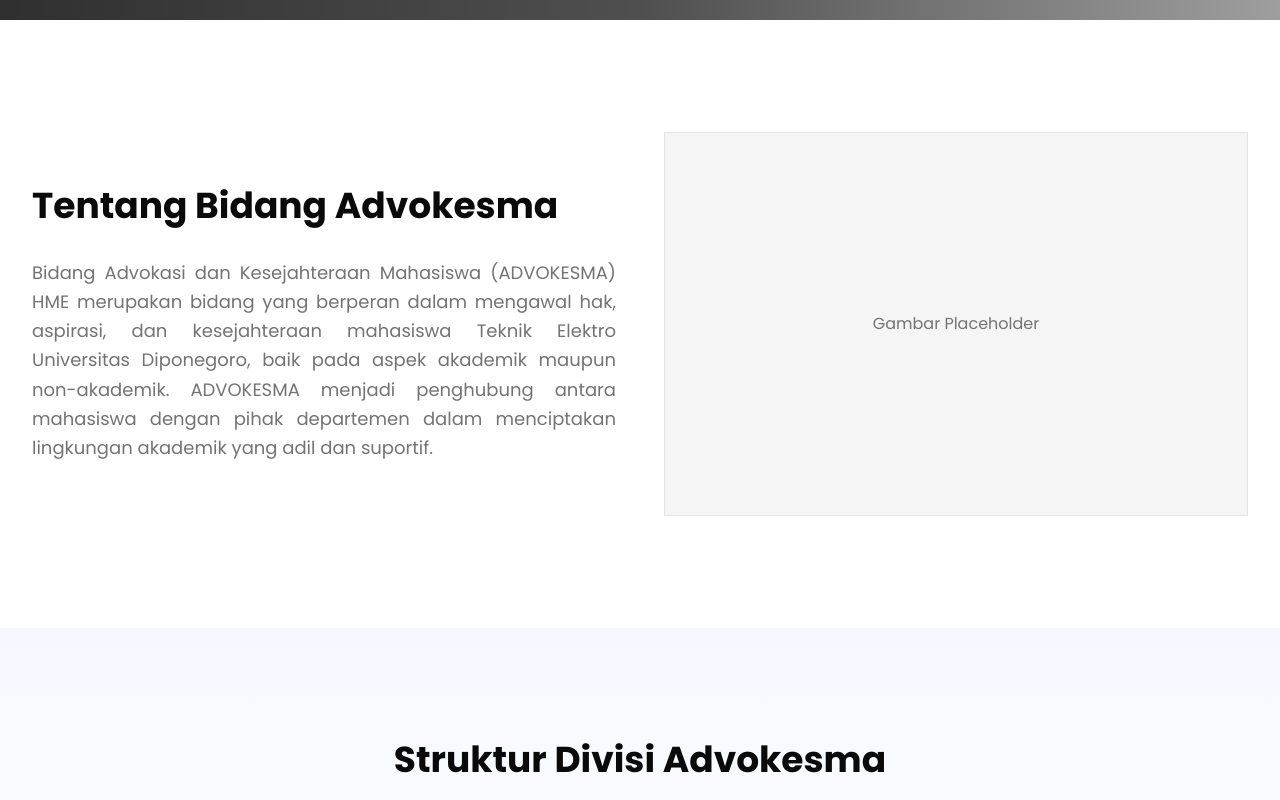
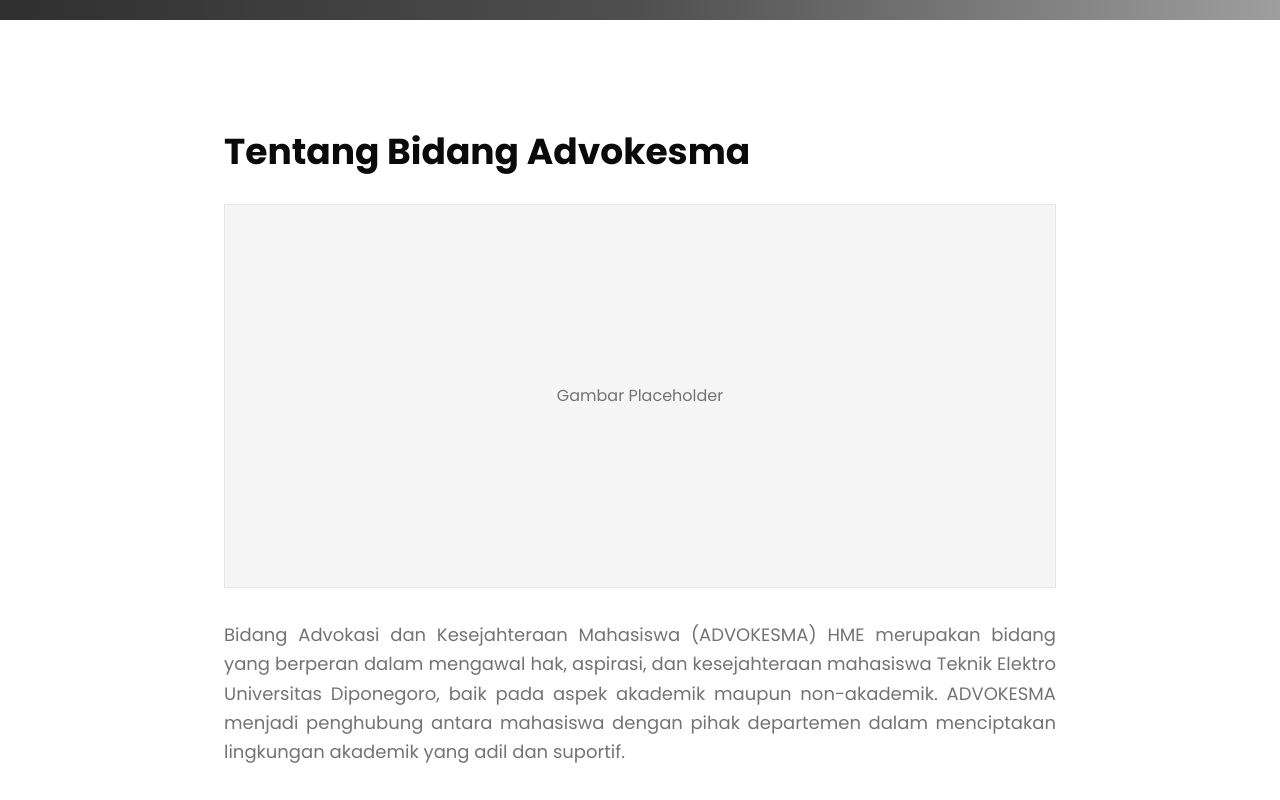
Before and after one commit to atharii/v0-advokesma-website-design, a Next.js app: page / in a window 1280 px wide. Shown: the part 780-1580 px from the top of the page. Built offline with nearby package versions, Linux system fonts and the light colour scheme; grey boxes are pictures that could not be loaded.

Commit message:
feat: restructure about section with vertical layout
Update layout to single-column with flexbox for better display.

Co-authored-by: atharii <88034432+atharii@users.noreply.github.com>

```diff
--- a/components/about-section.tsx
+++ b/components/about-section.tsx
@@ -9,37 +9,29 @@ export function AboutSection() {
 
   return (
     <section id="tentang" className="py-16 sm:py-20 lg:py-28 bg-background">
-      <div className="max-w-7xl mx-auto px-4 sm:px-6 lg:px-8">
-        <div className="grid grid-cols-1 md:grid-cols-2 gap-8 lg:gap-12 items-center">
-          {/* Left side - Text content */}
+      <div className="max-w-4xl mx-auto px-4 sm:px-6 lg:px-8">
         <div
           ref={ref}
           className={cn(
-              "transition-all duration-700",
+            "transition-all duration-700 flex flex-col gap-8",
             isVisible ? "opacity-100 translate-y-0" : "opacity-0 translate-y-10",
           )}
         >
-            <h2 className="text-2xl sm:text-3xl lg:text-4xl font-bold text-foreground mb-6 sm:mb-8 text-left">
+          {/* Title */}
+          <h2 className="text-2xl sm:text-3xl lg:text-4xl font-bold text-foreground text-left">
             Tentang Bidang Advokesma
           </h2>
 
+          {/* Image placeholder */}
+          <div className="w-full h-64 sm:h-80 lg:h-96 bg-muted border border-border flex items-center justify-center text-center">
+            <p className="text-muted-foreground">Gambar Placeholder</p>
+          </div>
+
+          {/* Text content */}
           <div className="space-y-4 sm:space-y-6 text-muted-foreground text-sm sm:text-base lg:text-lg leading-relaxed">
-              <p className="text-justify mx-0 my-0 px-0">
+            <p className="text-justify">
               Bidang Advokasi dan Kesejahteraan Mahasiswa (ADVOKESMA) HME merupakan bidang yang berperan dalam mengawal hak, aspirasi, dan kesejahteraan mahasiswa Teknik Elektro Universitas Diponegoro, baik pada aspek akademik maupun non-akademik. ADVOKESMA menjadi penghubung antara mahasiswa dengan pihak departemen dalam menciptakan lingkungan akademik yang adil dan suportif.
             </p>
-            </div>
-          </div>
-
-          {/* Right side - Image placeholder */}
-          <div
-            className={cn(
-              "transition-all duration-700",
-              isVisible ? "opacity-100 translate-y-0" : "opacity-0 translate-y-10",
-            )}
-          >
-            <div className="w-full h-80 sm:h-96 bg-muted border border-border rounded-none flex items-center justify-center text-center">
-              <p className="text-muted-foreground text-center">Gambar Placeholder</p>
-            </div>
           </div>
         </div>
       </div>
```
Lines whose indentation alone changed are shown as unchanged.
